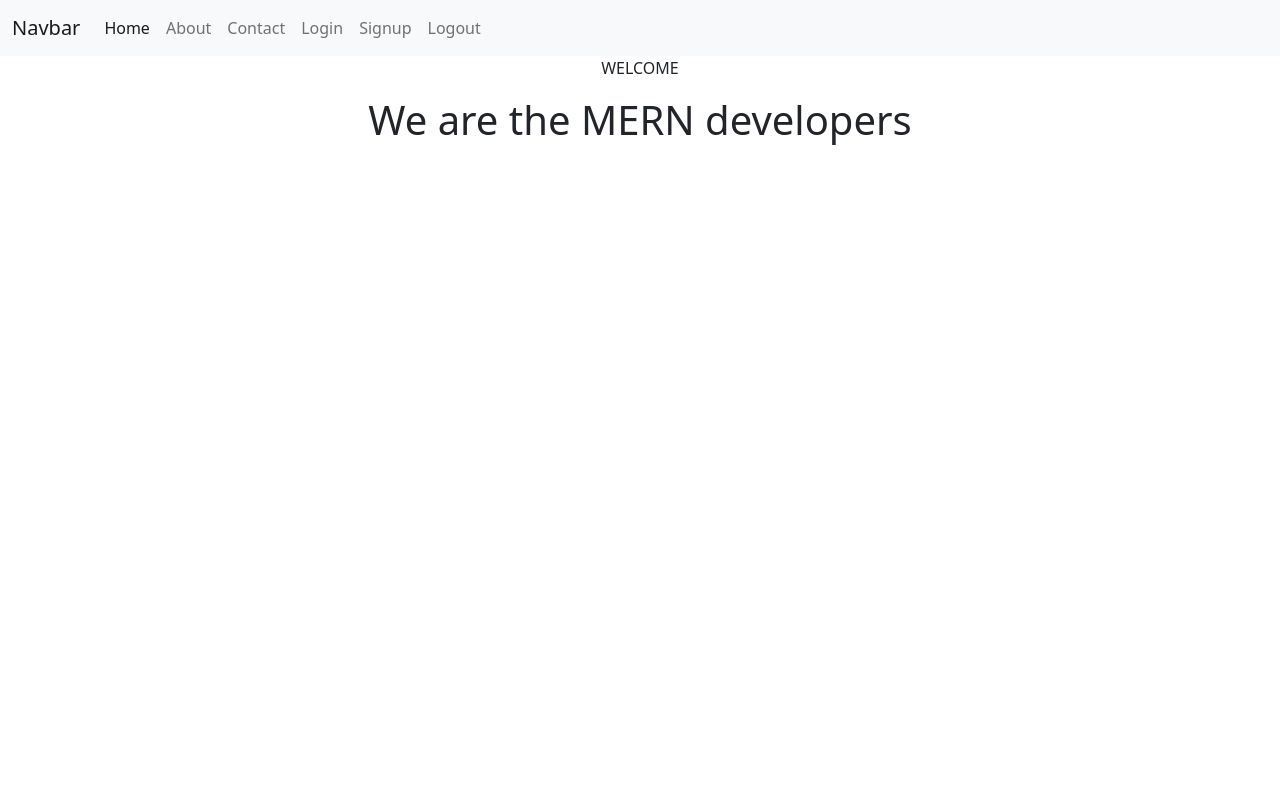
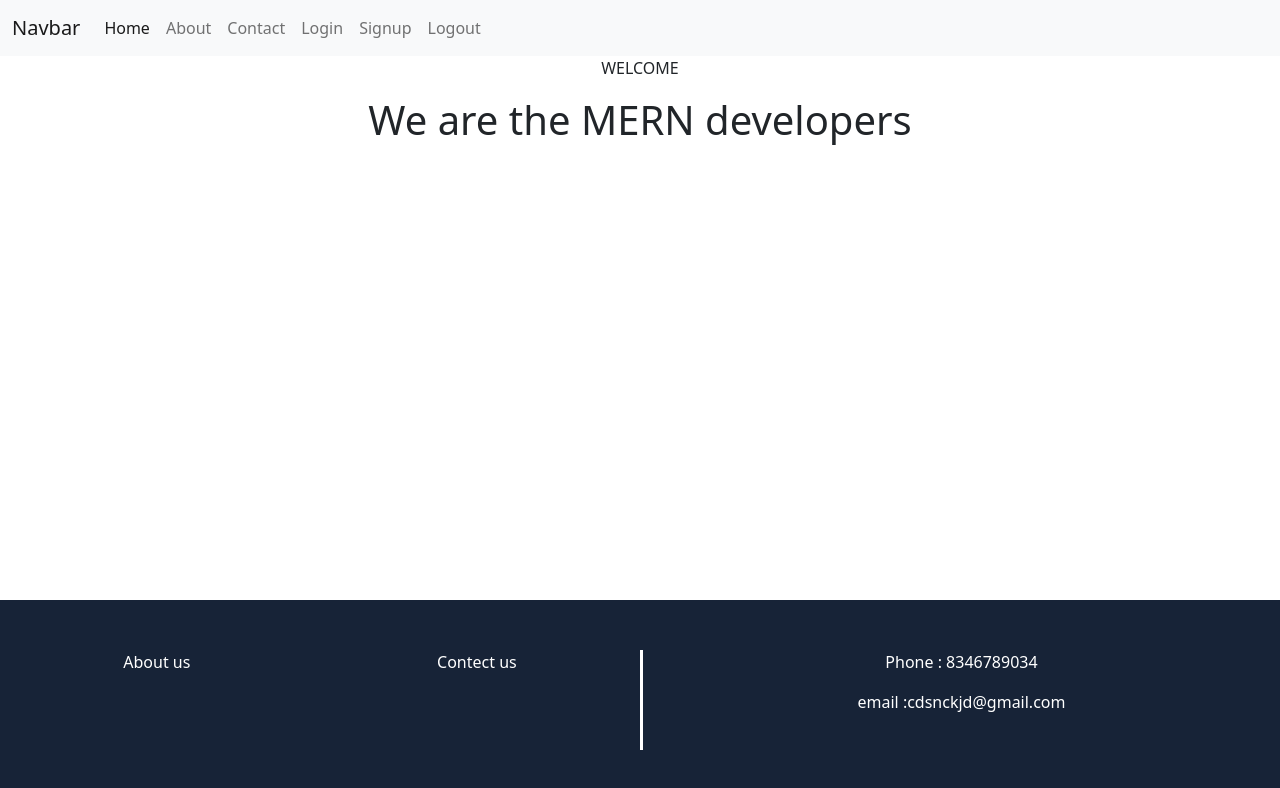
Before and after one commit to RaviSolanki0103/shopkart, a React (Create React App) app in the folder front_end/: page / in a window 1280 px wide. Shown: the top 788 px of the page. Built offline with nearby package versions, Linux system fonts and the light colour scheme.

Commit message:
footer design

```diff
--- a/front_end/package.json
+++ b/front_end/package.json
@@ -7,6 +7,7 @@
     "@testing-library/jest-dom": "^5.16.2",
     "@testing-library/react": "^12.1.3",
     "@testing-library/user-event": "^13.5.0",
+    "antd": "^4.19.2",
     "axios": "^0.26.0",
     "bootstrap": "^5.1.3",
     "react": "^17.0.2",
--- a/front_end/src/App.js
+++ b/front_end/src/App.js
@@ -7,6 +7,7 @@ import Contactus from "./components/Contactus";
 import Signup from "./components/Signup";
 import Login from "./components/Login";
 import Logout from "./components/Logout";
+import Footer from "./components/Footer";
 
 function App() {
   return (
@@ -21,6 +22,7 @@ function App() {
         <Route exact path="logout" element={<Logout />} />
         <Route exact path="*" element={<Login />} />
       </Routes>
+      <Footer />
     </div>
   );
 }
--- /dev/null
+++ b/front_end/src/components/footer.css
@@ -0,0 +1,29 @@
+.footer-container{
+    background-color:#172337;;
+    display: flex;
+    justify-content:space-around;
+    align-items: center;
+    width: 100%;
+    height: 200px;
+    color: white;
+    /* background-color: aqua; */
+    position: absolute;
+    bottom:0px;
+
+}
+.footer-1{
+    display: flex;
+    justify-content:space-around;
+
+    /* border:1px solid black; */
+    width: 50%;
+    height: 100px;
+}
+.footer-2{
+    border-left-style: solid;
+    width: 50%;
+    height: 100px;
+    /* display: flex; */
+    /* justify-content: start; */
+    /* padding: auto; */
+}
--- a/front_end/src/components/footer.jsx
+++ b/front_end/src/components/footer.jsx
@@ -1,11 +1,21 @@
-import React from 'react'
+import React from "react";
+import "./footer.css";
 
-const footer = () => {
+const Footer = () => {
   return (
-    <>
-        <h1>Hello footer</h1>
-    </>
-  )
-}
+    <div className="footer-container">
+      <div className="footer-1">
+        <div>About us</div>
+        <div>Contect us</div>
+      </div>
+      <div className="footer-2">
+        <div>
+          <p> Phone : 8346789034 </p>
+          <p> email :cdsnckjd@gmail.com </p>
+        </div>
+      </div>
+    </div>
+  );
+};
 
-export default footer
+export default Footer;
```
Also changed, not shown: 1 other file (tests, documents, lock files or other folders).
